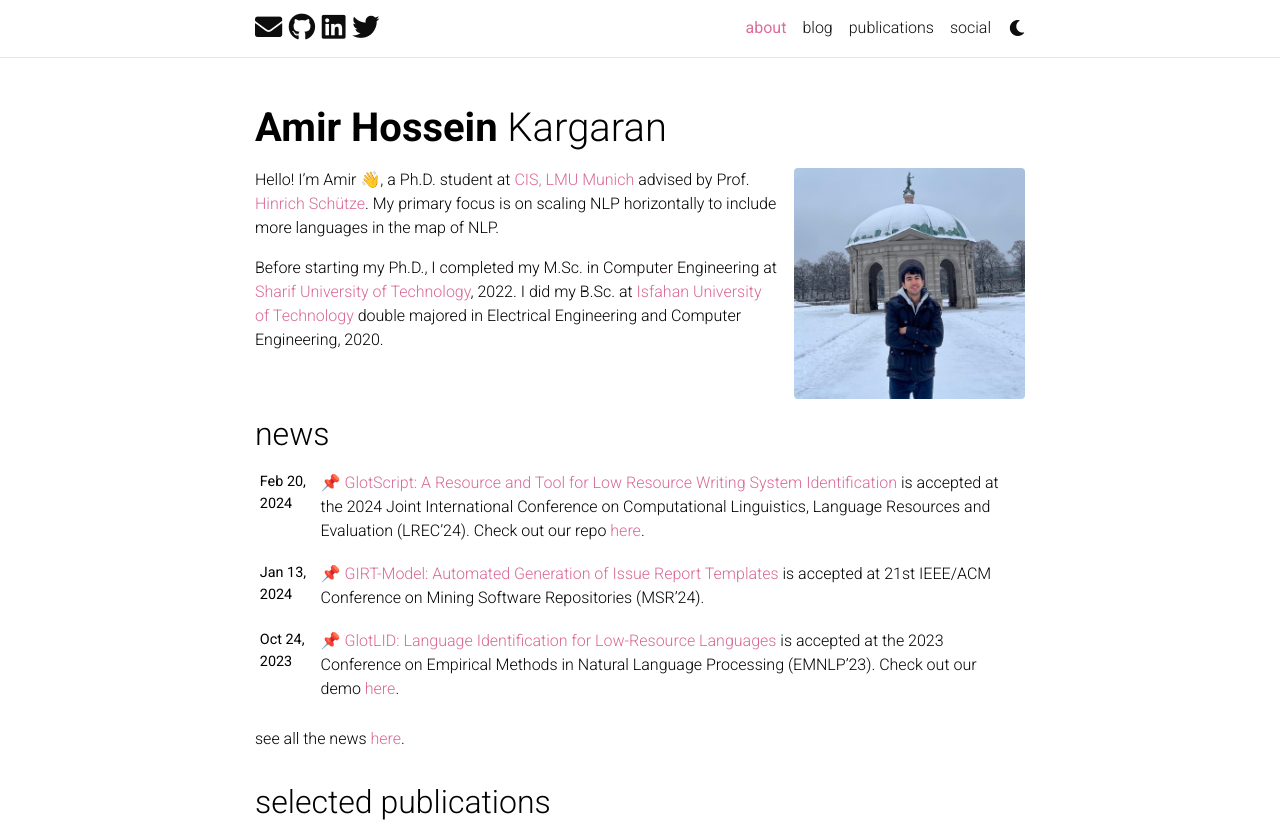
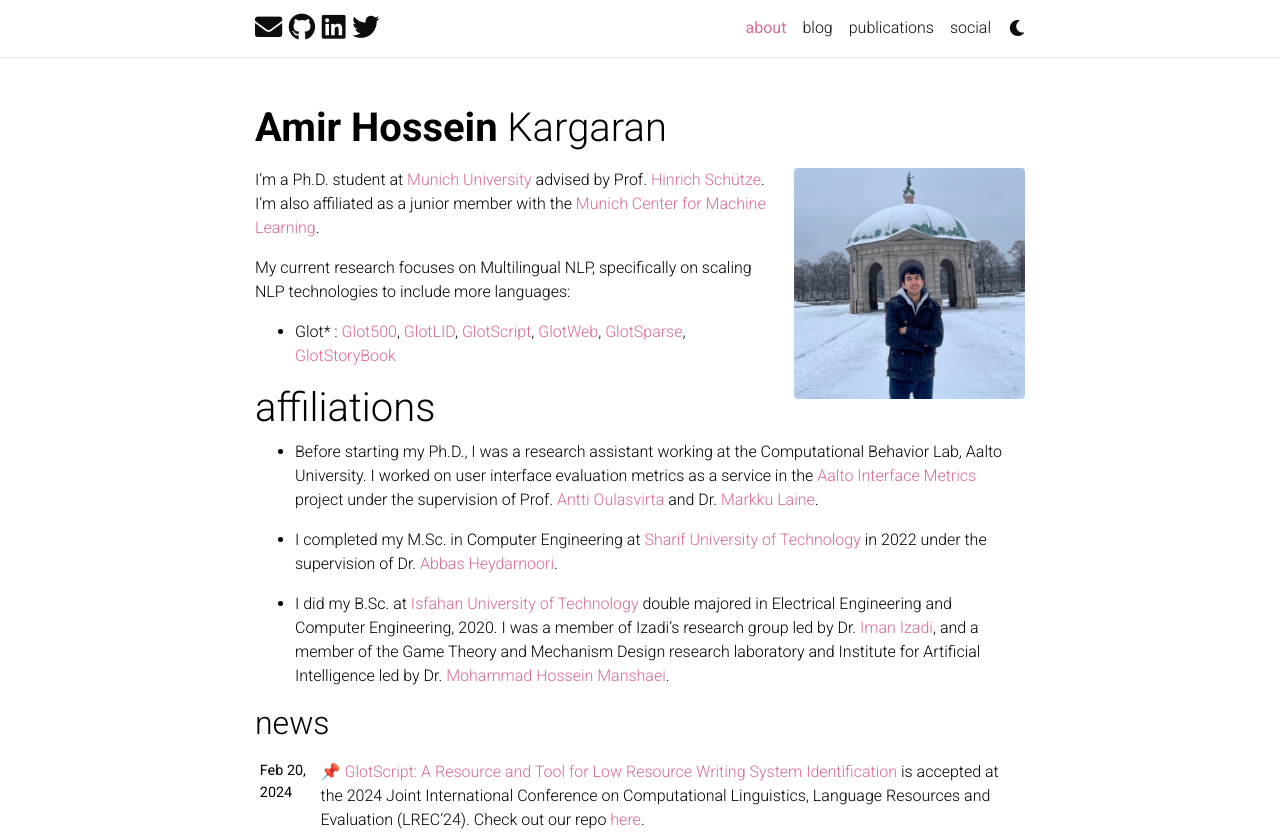
Before and after one commit to kargaranamir/kargaranamir.github.io, a Jekyll site: the page built from _pages/about.md, in a window 1280 px wide and 1296 px high, cut to the strip 0-833 px from the top of the window. Built offline with Jekyll 4.4.1, drawn with Linux system fonts in a browser that asks for light colours; full-size pictures stand in for the smaller copies a plugin makes; comment, search, counter and statistics services are not loaded; a style sheet for code colours, icons or effects is not loaded.

Commit message:
update about: add affiliations

```diff
--- a/_pages/about.md
+++ b/_pages/about.md
@@ -14,7 +14,17 @@ selected_papers: true # includes a list of papers marked as "selected={true}"
 abs_social: false  # includes abstract social icons at the bottom of the page
 ---
 
+I'm a Ph.D. student at [Munich University](https://cis.lmu.de) advised by Prof. [Hinrich Schütze](https://scholar.google.com/citations?user=qIL9dWUAAAAJ). I'm also affiliated as a junior member with the [Munich Center for Machine Learning](https://mcml.ai).
 
-Hello! I’m Amir 👋, a Ph.D. student at [CIS, LMU Munich](https://cis.lmu.de) advised by Prof. [Hinrich Schütze](https://www.cis.lmu.de/schuetze). My primary focus is on scaling NLP horizontally to include more languages in the map of NLP.
+My current research focuses on Multilingual NLP, specifically on scaling NLP technologies to include more languages:
 
-Before starting my Ph.D., I completed my M.Sc. in Computer Engineering at [Sharif University of Technology](https://en.sharif.edu), 2022. I did my B.Sc. at [Isfahan University of Technology](https://english.iut.ac.ir) double majored in Electrical Engineering and Computer Engineering, 2020.
+- Glot* : [Glot500](https://github.com/cisnlp/Glot500), [GlotLID](https://github.com/cisnlp/GlotLID), [GlotScript](https://github.com/cisnlp/GlotLID), [GlotWeb](https://github.com/cisnlp/GlotWeb), [GlotSparse](https://github.com/cisnlp/GlotSparse), [GlotStoryBook](https://github.com/cisnlp/GlotStoryBook)
+
+
+# affiliations
+
+- Before starting my Ph.D., I was a research assistant working at the Computational Behavior Lab, Aalto University. I worked on user interface evaluation metrics as a service in the [Aalto Interface Metrics](https://github.com/aalto-ui/aim) project under the supervision of Prof. [Antti Oulasvirta](https://scholar.google.com/citations?user=_z41TLwAAAAJ) and Dr. [Markku Laine](https://scholar.google.com/citations?user=EXPsGq0AAAAJ).
+
+- I completed my M.Sc. in Computer Engineering at [Sharif University of Technology](https://en.sharif.edu) in 2022 under the supervision of Dr. [Abbas Heydarnoori](https://scholar.google.com/citations?user=s5vgK3kAAAAJ).
+
+ - I did my B.Sc. at [Isfahan University of Technology](https://english.iut.ac.ir) double majored in Electrical Engineering and Computer Engineering, 2020. I was a member of Izadi's research group led by Dr. [Iman Izadi](https://scholar.google.com/citations?user=kc8zE6gAAAAJ), and a member of the Game Theory and Mechanism Design research laboratory and Institute for Artificial Intelligence led by Dr. [Mohammad Hossein Manshaei](https://scholar.google.com/citations?user=33d716cAAAAJ).
```
